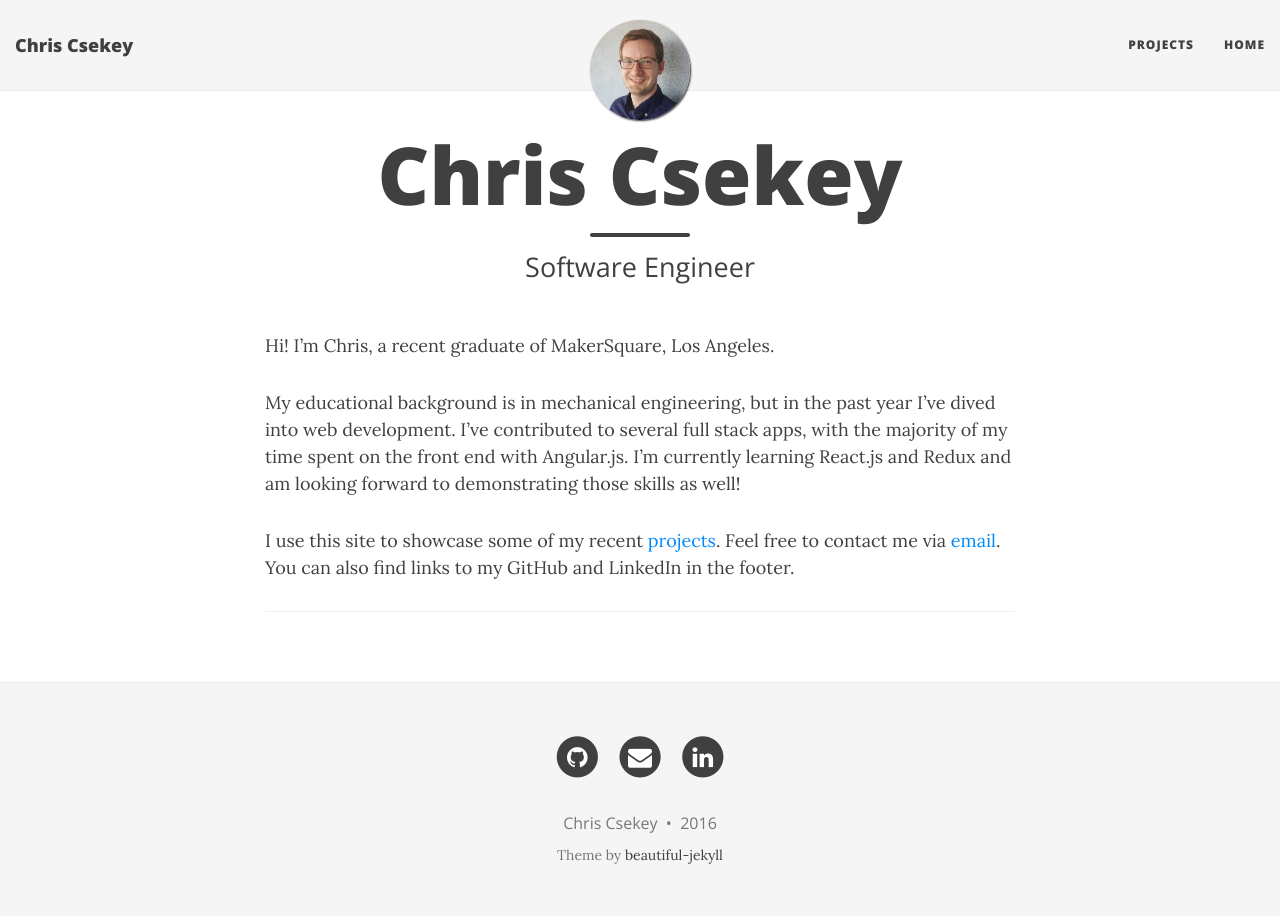
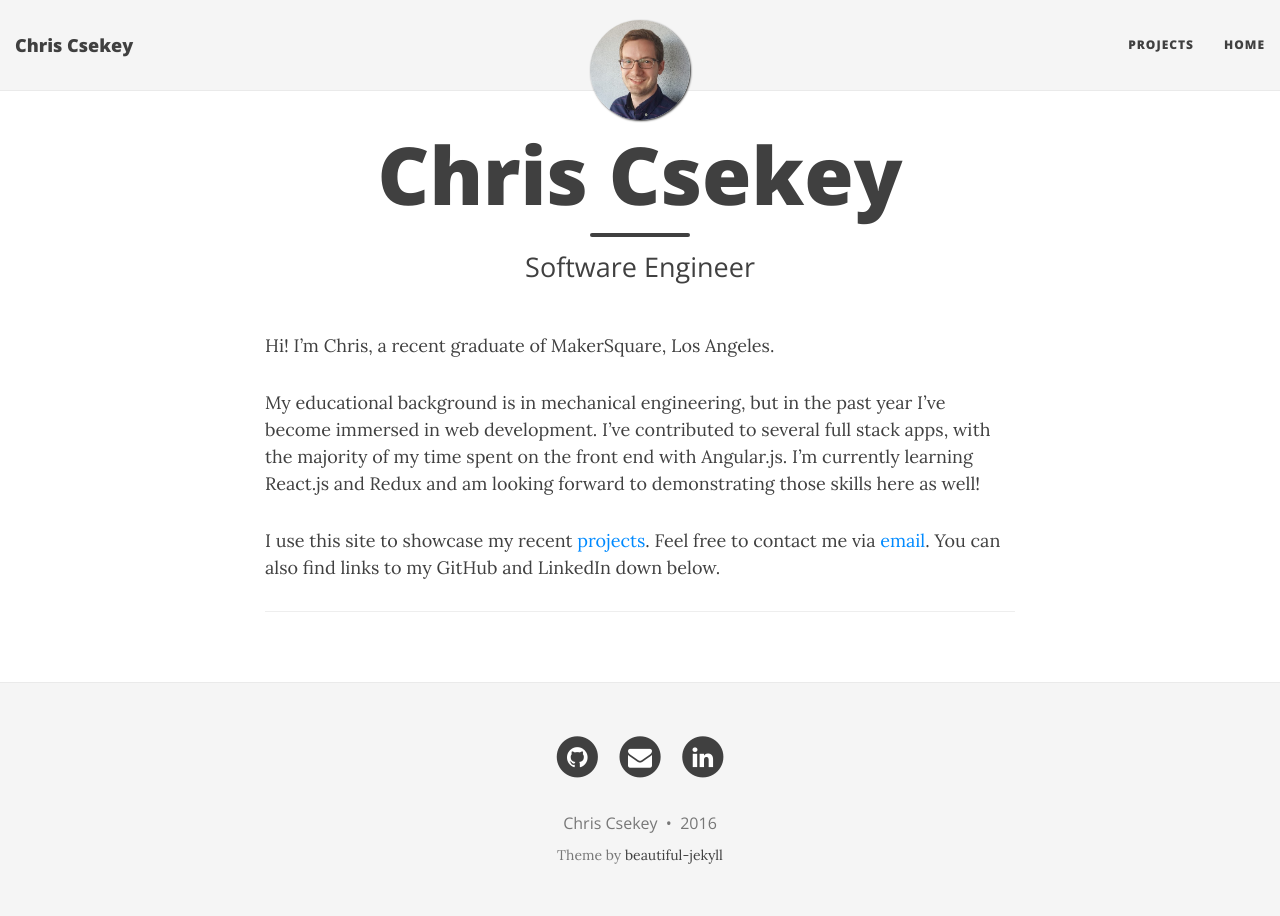
Before and after one commit to cse25/cse25.github.io, a Jekyll site: the page built from index.md, in a window 1280 px wide. Built offline with Jekyll 4.4.1, drawn with Linux system fonts in a browser that asks for light colours; nearby versions of some CDN libraries; the list of posts is cut into pages by our own code.

Commit message:
update bio

```diff
--- a/index.md
+++ b/index.md
@@ -6,8 +6,8 @@ subtitle: Software Engineer
 
 Hi! I'm Chris, a recent graduate of MakerSquare, Los Angeles.
 
-My educational background is in mechanical engineering, but in the past year I've dived into web development.  I've contributed to several full stack apps, with the majority of my time spent on the front end with Angular.js.  I'm currently learning React.js and Redux and am looking forward to demonstrating those skills as well!
+My educational background is in mechanical engineering, but in the past year I've become immersed in web development.  I've contributed to several full stack apps, with the majority of my time spent on the front end with Angular.js.  I'm currently learning React.js and Redux and am looking forward to demonstrating those skills here as well!
 
-I use this site to showcase some of my recent [projects](cse25.github.io/projects).  Feel free to contact me via [email](mailto:chrisjc25@gmail.com).  You can also find links to my GitHub and LinkedIn in the footer.
+I use this site to showcase my recent [projects](cse25.github.io/projects).  Feel free to contact me via [email](mailto:chrisjc25@gmail.com).  You can also find links to my GitHub and LinkedIn down below.
 
 ---
```
